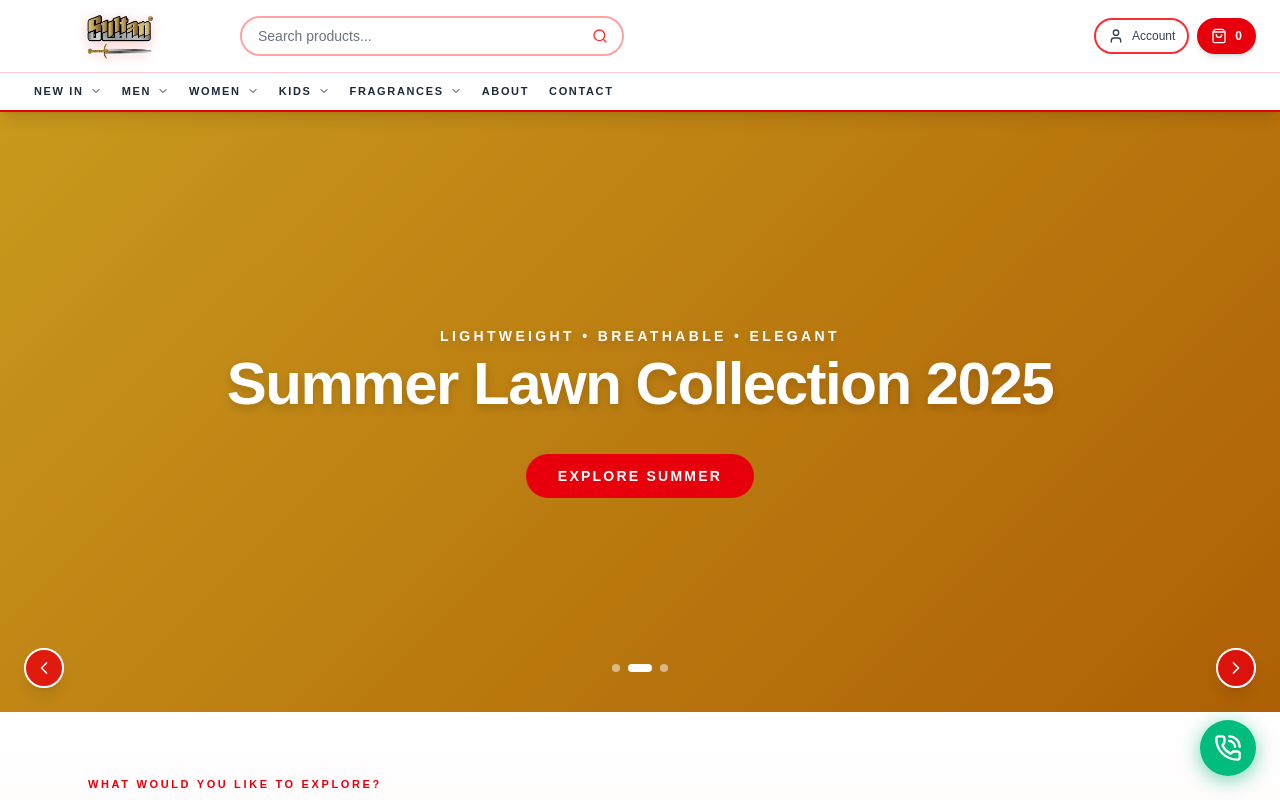
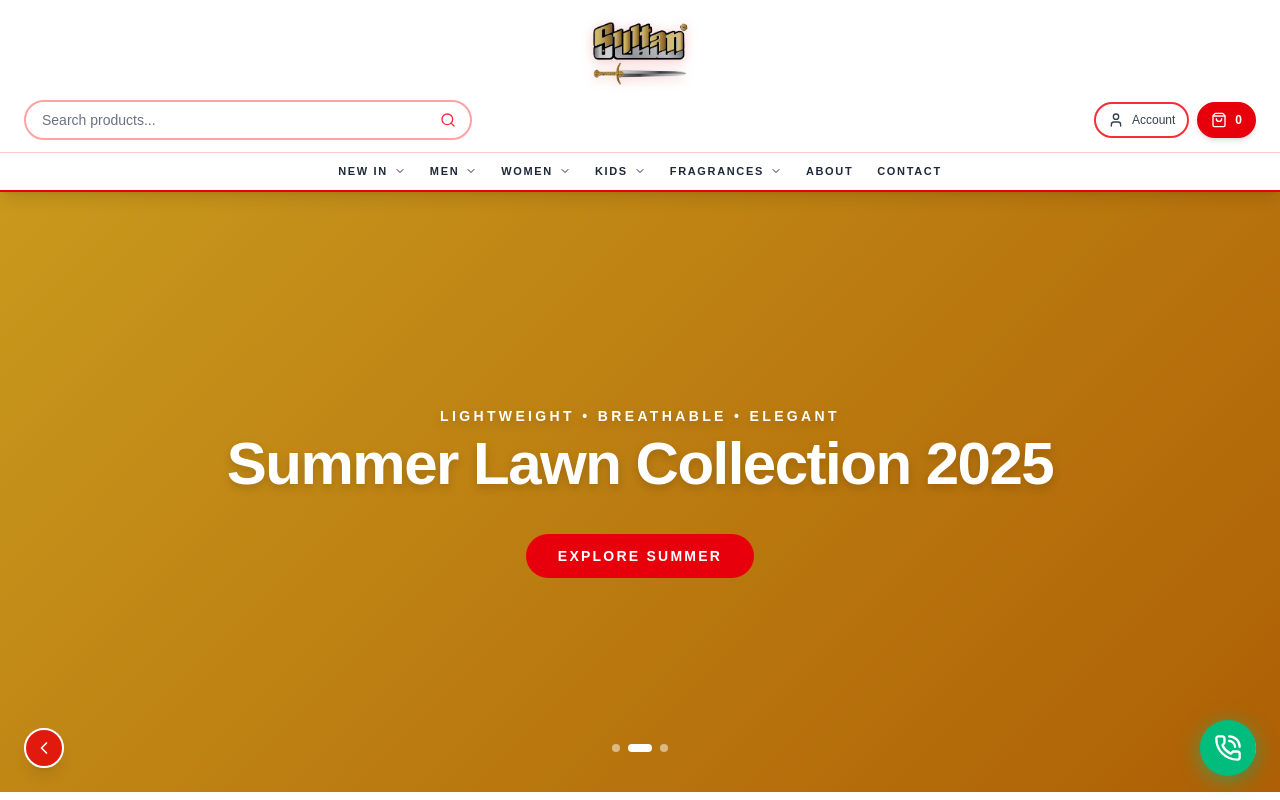
Before and after one commit to prohsptube/sultancloth, a Next.js app: page / in a window 1280 px wide. Shown: the top 800 px of the page. Built offline with nearby package versions, Linux system fonts and the light colour scheme.

Commit message:
Redesign: Bigger centered logo, centered menu, improved responsive layout

```diff
--- a/src/components/layout/Header.tsx
+++ b/src/components/layout/Header.tsx
@@ -6,11 +6,11 @@ import { MegaMenu } from "./MegaMenu";
 export function Header() {
   return (
     <header className="sticky top-0 z-50 border-b-2 border-red-600 bg-white backdrop-blur supports-[backdrop-filter]:backdrop-blur-lg shadow-lg">
-      {/* TOP HEADER ROW */}
-      <div className="mx-auto flex max-w-7xl items-center justify-between px-4 py-2 md:px-6">
-        {/* LEFT: LOGO - More Prominent */}
-        <Link href="/" className="flex items-center flex-shrink-0">
-          <div className="relative h-14 w-48">
+      {/* TOP HEADER ROW - LOGO CENTERED */}
+      <div className="mx-auto flex max-w-7xl flex-col items-center justify-center px-4 py-3 md:px-6">
+        {/* LOGO - Larger and Centered */}
+        <Link href="/" className="flex items-center justify-center flex-shrink-0 mb-2">
+          <div className="relative h-16 w-56 md:h-20 md:w-72">
             <Image
               src="/sultan-logo.png"
               alt="Sultan Cloth"
@@ -21,9 +21,11 @@ export function Header() {
           </div>
         </Link>
 
-        {/* CENTER: SEARCH BAR */}
-        <div className="hidden md:flex flex-1 mx-6 items-center">
-          <div className="relative w-full max-w-sm">
+        {/* SEARCH & BUTTONS ROW */}
+        <div className="flex w-full items-center justify-between gap-3 md:gap-6">
+          {/* CENTER: SEARCH BAR - Flexible width */}
+          <div className="flex-1 max-w-md">
+            <div className="relative w-full">
               <input
                 type="text"
                 placeholder="Search products..."
@@ -34,7 +36,7 @@ export function Header() {
           </div>
 
           {/* RIGHT: ACCOUNT & CART */}
-        <div className="flex items-center gap-2">
+          <div className="flex items-center gap-2 flex-shrink-0">
             {/* Mobile Search */}
             <button
               className="md:hidden text-gray-700 hover:text-red-600 transition"
@@ -45,16 +47,16 @@ export function Header() {
 
             {/* Account Button */}
             <button
-            className="hidden sm:flex items-center gap-2 rounded-full border-2 border-red-500 bg-white px-3 py-2 text-xs text-gray-700 transition hover:bg-red-50 hover:border-red-700 hover:text-red-700"
+              className="hidden sm:flex items-center gap-2 rounded-full border-2 border-red-500 bg-white px-3 py-2 text-xs text-gray-700 transition hover:bg-red-50 hover:border-red-700 hover:text-red-700 whitespace-nowrap"
               aria-label="My Account"
             >
-            <User className="h-4 w-4" />
-            <span className="hidden md:inline">Account</span>
+              <User className="h-4 w-4 flex-shrink-0" />
+              <span className="hidden md:inline text-xs">Account</span>
             </button>
 
             {/* Cart Button */}
             <button
-            className="flex items-center gap-2 rounded-full border-2 border-red-600 bg-red-600 px-3 py-2 text-xs text-white transition hover:bg-red-700 hover:border-red-700 shadow-md"
+              className="flex items-center gap-2 rounded-full border-2 border-red-600 bg-red-600 px-3 py-2 text-xs text-white transition hover:bg-red-700 hover:border-red-700 shadow-md flex-shrink-0"
               aria-label="Shopping Cart"
             >
               <ShoppingBag className="h-4 w-4" />
@@ -62,8 +64,9 @@ export function Header() {
             </button>
           </div>
         </div>
+      </div>
 
-      {/* MEGA MENU ROW */}
+      {/* MEGA MENU ROW - CENTERED */}
       <MegaMenu />
     </header>
   );
--- a/src/components/layout/MegaMenu.tsx
+++ b/src/components/layout/MegaMenu.tsx
@@ -6,13 +6,15 @@ import { mainNavigation } from "@/lib/navigation";
 export function MegaMenu() {
   return (
     <nav className="border-t border-red-200 bg-white/98 backdrop-blur">
-      <div className="mx-auto flex max-w-7xl items-center px-4 md:px-6">
+      <div className="mx-auto max-w-7xl px-4 md:px-6">
+        {/* Centered menu items */}
+        <div className="flex flex-wrap items-center justify-center">
           {mainNavigation.map((item) => (
             <div key={item.label} className="group relative">
               {/* Main Menu Item */}
               <Link
                 href={item.href}
-              className="flex items-center gap-1.5 whitespace-nowrap px-2.5 py-2.5 text-[11px] font-bold uppercase tracking-[0.15em] text-gray-800 transition hover:text-red-600 relative after:absolute after:bottom-0 after:left-0 after:h-0.5 after:w-0 after:bg-red-600 after:transition-all group-hover:after:w-full"
+                className="flex items-center gap-1.5 whitespace-nowrap px-2 md:px-3 py-2.5 text-[10px] md:text-[11px] font-bold uppercase tracking-[0.15em] text-gray-800 transition hover:text-red-600 relative after:absolute after:bottom-0 after:left-0 after:h-0.5 after:w-0 after:bg-red-600 after:transition-all group-hover:after:w-full"
               >
                 {item.label}
                 {item.categories && (
@@ -22,7 +24,7 @@ export function MegaMenu() {
 
               {/* Mega Menu Dropdown */}
               {item.categories && (
-              <div className="absolute left-0 top-full hidden w-screen max-w-7xl bg-white shadow-2xl border-t-4 border-red-600 p-6 group-hover:block">
+                <div className="absolute left-1/2 -translate-x-1/2 top-full hidden w-screen max-w-4xl bg-white shadow-2xl border-t-4 border-red-600 p-6 group-hover:block">
                   <div className="grid grid-cols-2 gap-6 md:grid-cols-3 lg:grid-cols-4">
                     {item.categories.map((category) => (
                       <div key={category.label}>
@@ -36,7 +38,7 @@ export function MegaMenu() {
 
                         {/* SubItems */}
                         {category.subItems && (
-                        <ul className="space-y-2">
+                          <ul className="space-y-1.5">
                             {category.subItems.map((subItem) => (
                               <li key={subItem.href}>
                                 <Link
@@ -57,6 +59,7 @@ export function MegaMenu() {
             </div>
           ))}
         </div>
+      </div>
     </nav>
   );
 }
```
Lines whose indentation alone changed are shown as unchanged.
